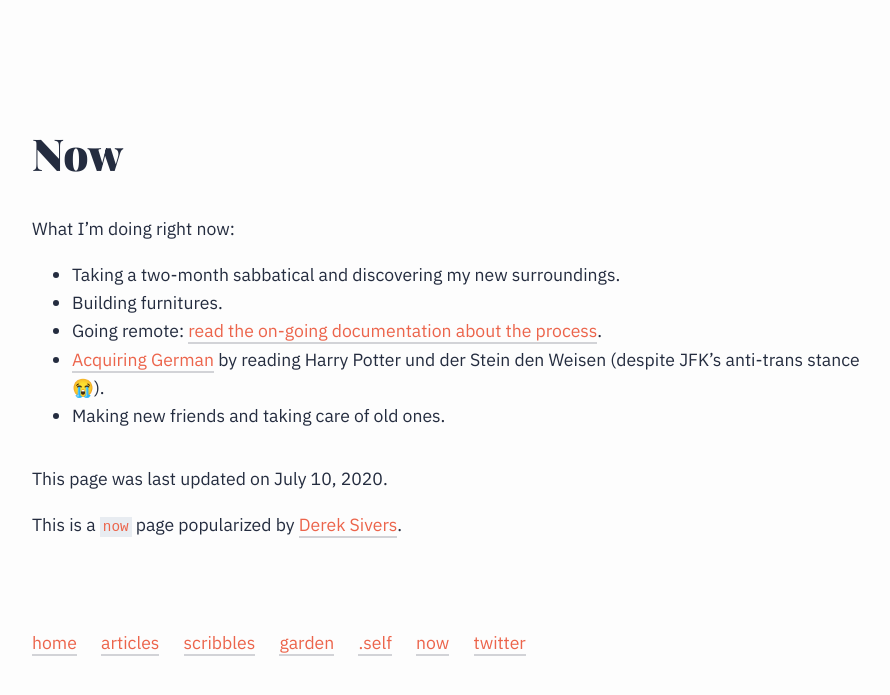
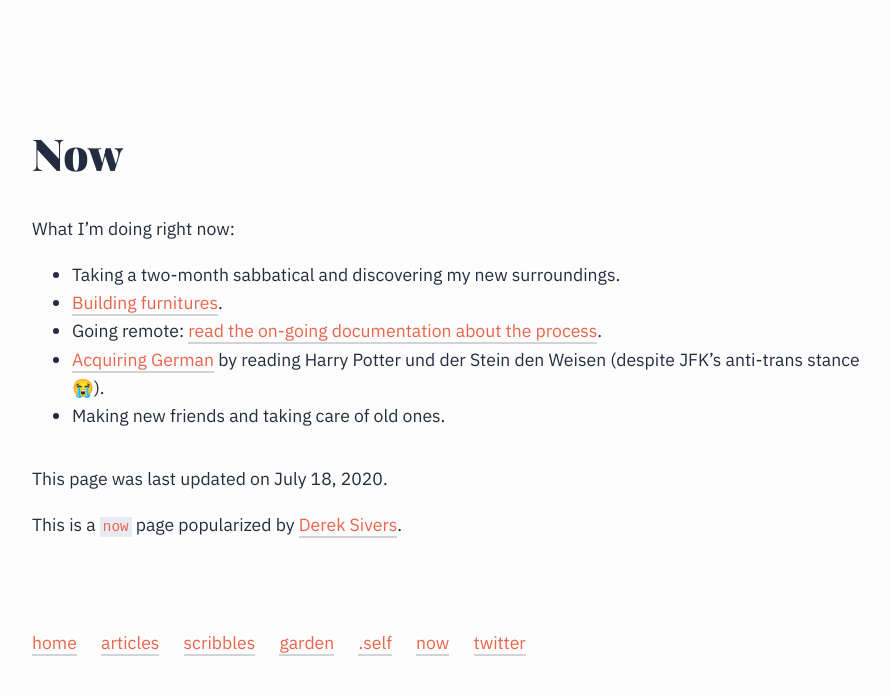
Before and after one commit to merciremi/remicodes, a Jekyll site: the page built from _pages/02_now.md, in a window 1280 px wide. Shown: the top 695 px of the page, without its empty margins (192-1082 px from the left). Built offline with Jekyll 4.4.1, drawn with Linux system fonts in a browser that asks for light colours; some web fonts are replaced.

Commit message:
Update now page

```diff
--- a/_pages/02_now.md
+++ b/_pages/02_now.md
@@ -7,11 +7,11 @@ permalink: /now/
 What I'm doing right now:
 
 - Taking a two-month sabbatical and discovering my new surroundings.
-- Building furnitures.
+- [Building furnitures]({{site.baseurl}}/scribbles/#2020-07-18).
 - Going remote: [read the on-going documentation about the process]({{site.baseurl}}/going-remote-live-documentation/).
 - [Acquiring German]({{site.baseurl}}/scribbles/#2020-06-17) by reading Harry Potter und der Stein den Weisen (despite JFK's anti-trans stance 😭).
 - Making new friends and taking care of old ones.
 
-This page was last updated on July 10, 2020.
+This page was last updated on July 18, 2020.
 
 This is a `now` page popularized by [Derek Sivers](https://sivers.org/now){:target="\_blank"}.
```
